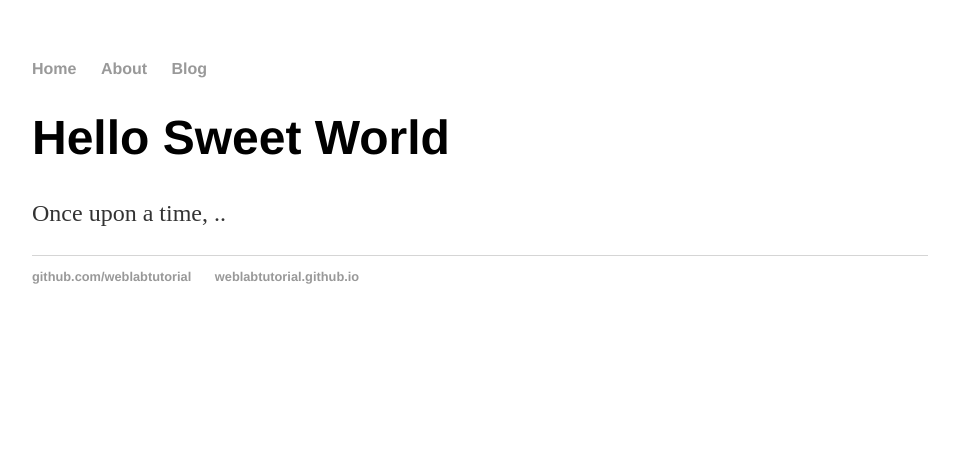
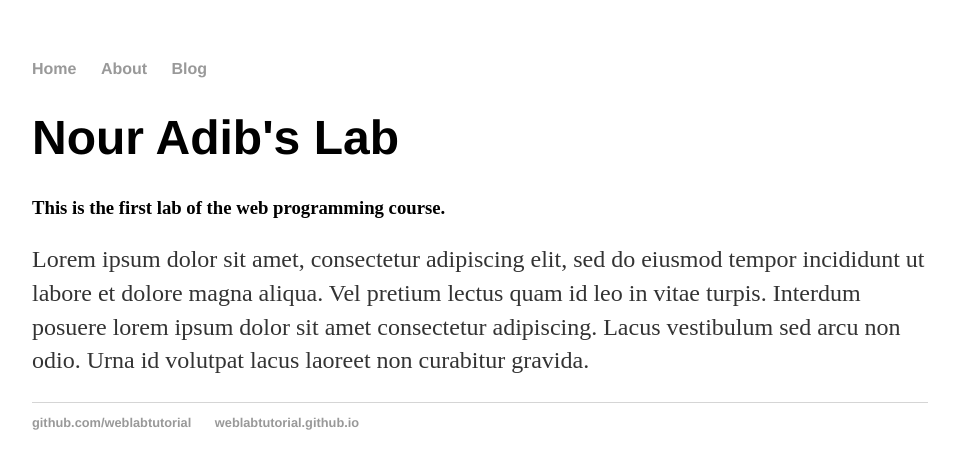
Before and after one commit to NourAdib/NourAdib.github.io, a Jekyll site: the page built from index.html, in a window 1280 px wide. Shown: the top 469 px of the page, without its empty margins (160-1119 px from the left). Built offline with Jekyll 4.4.1, drawn with Linux system fonts in a browser that asks for light colours.

Commit message:
Added Content
Added more text to the page.

```diff
--- a/index.html
+++ b/index.html
@@ -3,6 +3,7 @@ layout: default
 title: Web Programming
 ---
 <div class="blurb">
-<h1>Hello Sweet World</h1>
-<p>Once upon a time, ..</p>
+<h1>Nour Adib's Lab</h1>
+  <h3>This is the first lab of the web programming course.</h3>
+<p>Lorem ipsum dolor sit amet, consectetur adipiscing elit, sed do eiusmod tempor incididunt ut labore et dolore magna aliqua. Vel pretium lectus quam id leo in vitae turpis. Interdum posuere lorem ipsum dolor sit amet consectetur adipiscing. Lacus vestibulum sed arcu non odio. Urna id volutpat lacus laoreet non curabitur gravida.</p>
 </div>
```
